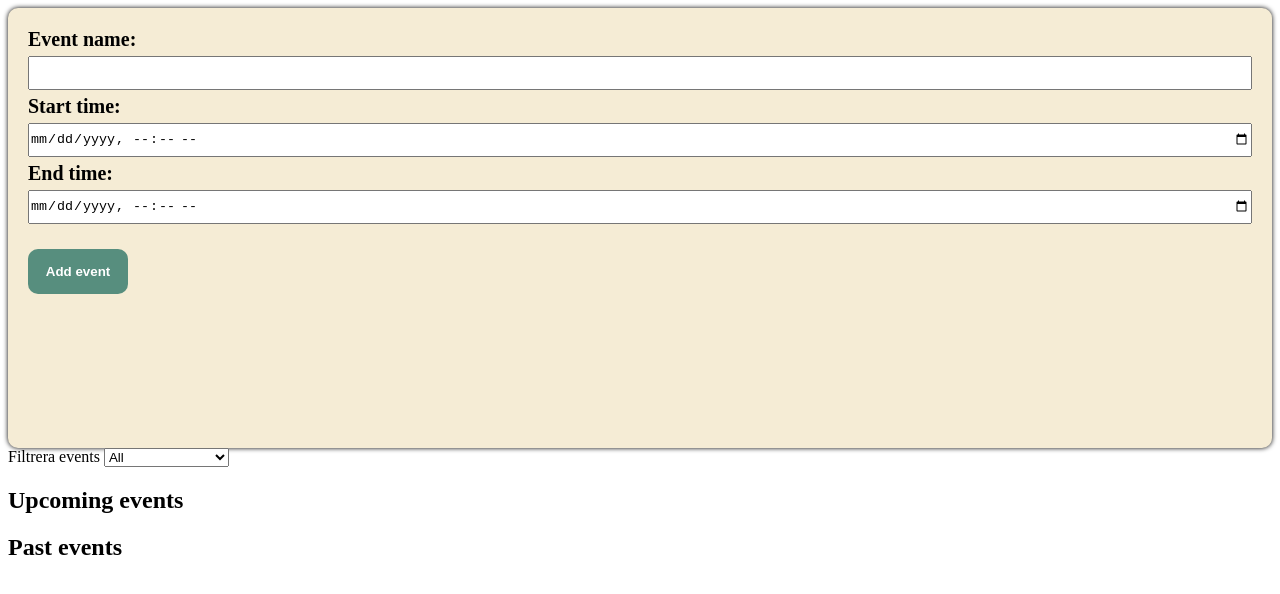
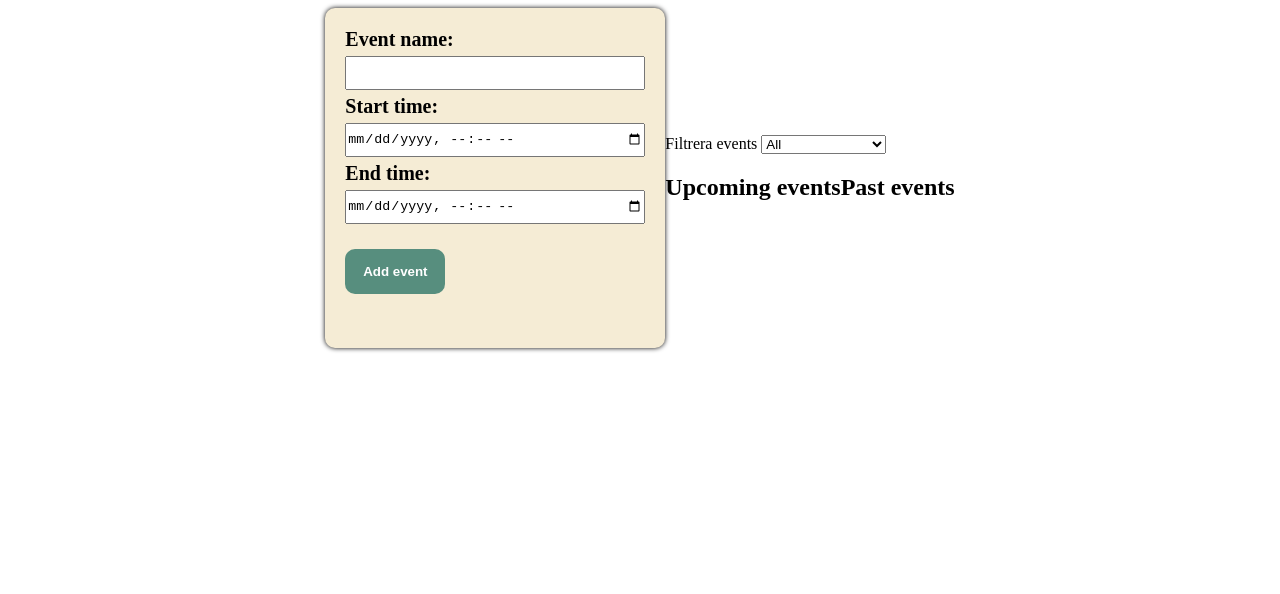
Before and after one commit to Wilsve/productivity-assistant-app, a plain HTML site: page pages/Planner/planner.html in a window 1280 px wide. Drawn offline with Linux system fonts and the light colour scheme.

Commit message:
lite ändringar i layout och pushar upp för test av javascript och html strukturen så dem andra kan se

```diff
--- a/pages/Planner/planner.html
+++ b/pages/Planner/planner.html
@@ -9,6 +9,9 @@
 
 </head>
 <body>
+    <main>
+    <div class="planner-main">
+    <div class="event-form-container">
     <form id ="event-form">
         <label for="event-name">Event name: </label>
         <input type="text" placeholder="" id="event-name" required>
@@ -21,15 +24,19 @@
 
         <button id="addEventBtn" type="submit">Add event</button>
     </form>
+</div>
 
+    <div class="events-wrapper">
+     <div class="filter-container">
     <label for="filter">Filtrera events</label>
     <select id="filter">
     <option value="all"> All</option>
     <option value="upcoming">Upcoming events</option>
     <option value="past">Past events</option>
     </select>
+    </div>
 
-
+    <div class="upcoming-past-container">
     <div id="upcoming-events-container">
     <h2>Upcoming events</h2>
     <div id="upcoming-events" class="event-container"></div>
@@ -40,8 +47,10 @@
     <h2>Past events</h2>
     <div id="past-events" class="event-container"></div>
     </div>
+</div>
 
-
-
+</div>
+</div>
+</main>
 </body>
 </html>
--- a/pages/Planner/planner.scss
+++ b/pages/Planner/planner.scss
@@ -1,14 +1,29 @@
 
+.events-wrapper{
+    display:flex;
+    flex-direction: column;
 
-
+}
+.planner-main{
+    display: flex;
+    justify-content: center;
+    align-items: center;
+    flex-direction: row;
+}
+.upcoming-past-container{
+    display:flex;
+    flex-direction: row;
+}
+.filter-container{
+}
 form{
     display: flex;
     flex-direction: column;
     gap:5px;
     border-radius: 10px;
     box-shadow: 0 0 5px rgba($color: #000000, $alpha: 1.0);
-    min-width: 400px;
-    min-height: 400px;
+    width: 300px;
+    height: 300px;
     padding: 20px;
     background-color: #F5ECD5;
     label{
@@ -38,7 +53,7 @@ input#event-name, input#start-time, input#end-time{
 .event-item{
     background: #578E7E;
     border: 1px solid black;
-    width: auto;
+    width: 300px;
     height: auto;
     margin-bottom: 10px;
     padding: 10px;
```
Also changed, not shown: pages/Planner/planner.css, 1 other file.
